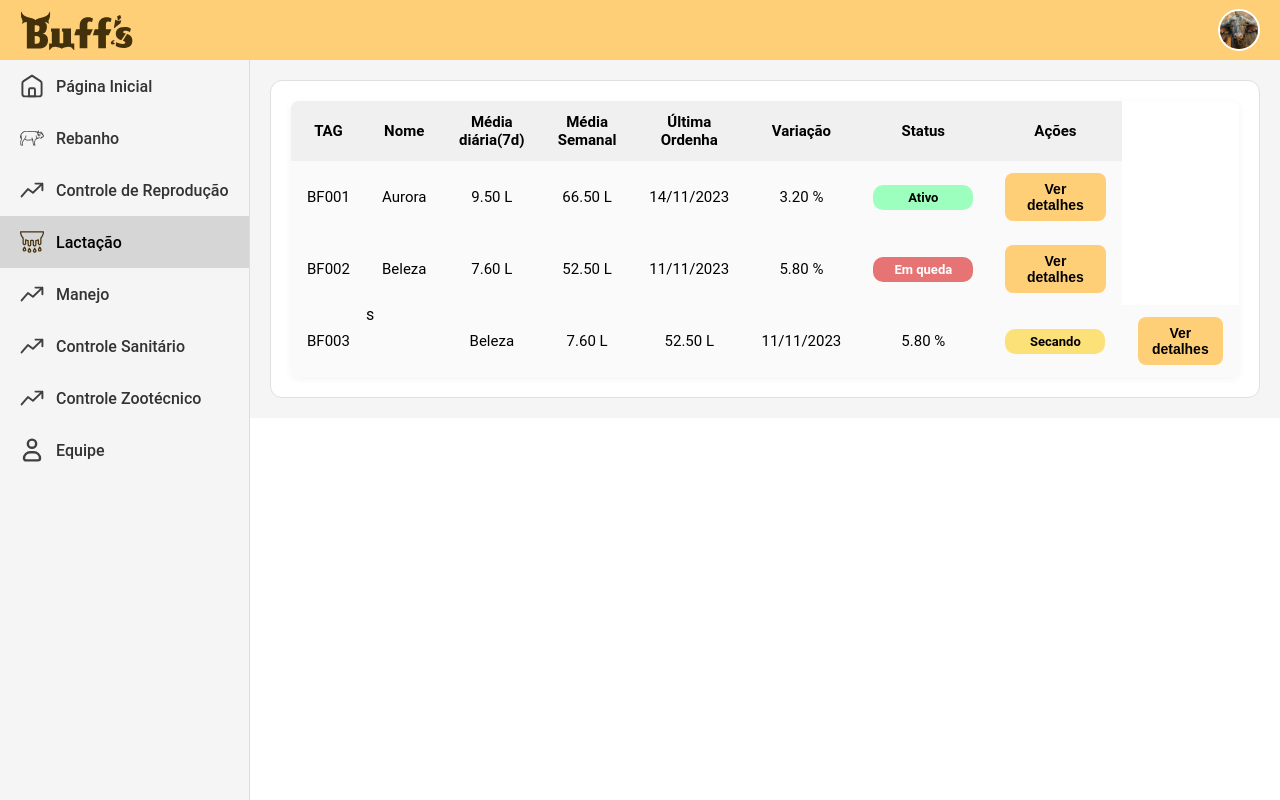
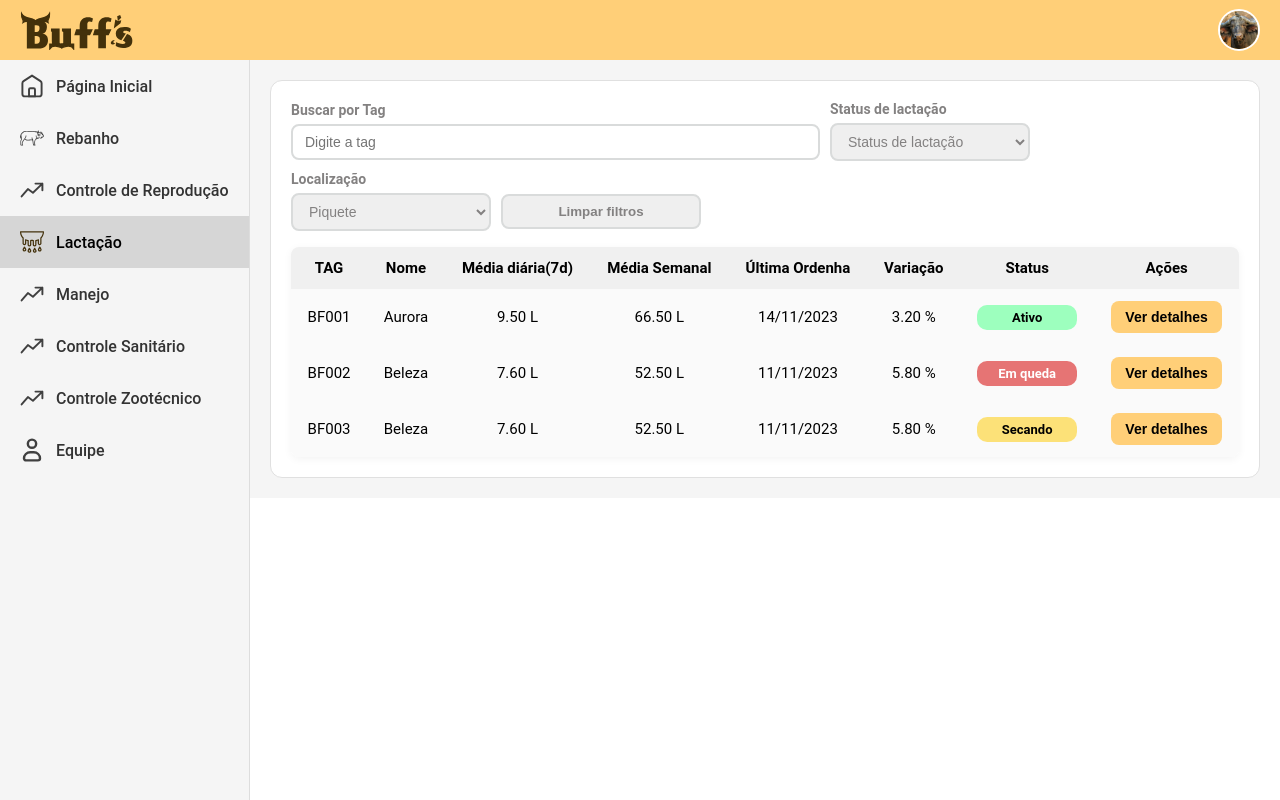
Before and after one commit to CyberLiveStock/dsm4-buffs-frontend, a Next.js app: page /lactacao in a window 1280 px wide. Built offline with nearby package versions, Linux system fonts and the light colour scheme; no server answers.

Commit message:
Feat: Desenvolvimento dos filtros da tabela de lactação

```diff
--- a/package.json
+++ b/package.json
@@ -13,6 +13,11 @@
     "@dnd-kit/modifiers": "^9.0.0",
     "@dnd-kit/sortable": "^10.0.0",
     "@dnd-kit/utilities": "^3.2.2",
+    "@fortawesome/fontawesome-svg-core": "^6.7.2",
+    "@fortawesome/free-brands-svg-icons": "^6.7.2",
+    "@fortawesome/free-regular-svg-icons": "^6.7.2",
+    "@fortawesome/free-solid-svg-icons": "^6.7.2",
+    "@fortawesome/react-fontawesome": "^0.2.2",
     "@radix-ui/react-avatar": "^1.1.7",
     "@radix-ui/react-checkbox": "^1.2.3",
     "@radix-ui/react-dialog": "^1.1.11",
--- a/src/pages/lactacao.js
+++ b/src/pages/lactacao.js
@@ -1,10 +1,45 @@
 import Layout from "@/layout/Layout.js";
 import styles from "@/styles/Lactacao.module.css";
+import { FontAwesomeIcon } from "@fortawesome/react-fontawesome";
+import { faSearch } from "@fortawesome/free-solid-svg-icons";
 
 export default function Lactacao() {
   return (
     <div className={styles.container}>
       <div className={styles.containerTable}>
+        <div class={styles.filtrosContainer}>
+          <div className={styles.filtroGroup}>
+            <label className={styles.filtroLabel}>Buscar por Tag</label>
+
+            <input
+              type="text"
+              class={styles.filtroInput}
+              placeholder="Digite a tag"
+            />
+          </div>
+
+          <div className={styles.filtroGroup}>
+            <label className={styles.filtroLabel}>Status de lactação</label>
+            <select class={styles.filtroSelect}>
+              <option>Status de lactação</option>
+              <option>Ativa</option>
+              <option>Em queda</option>
+              <option>Secando</option>
+            </select>
+          </div>
+
+          <div className={styles.filtroGroup}>
+            <label className={styles.filtroLabel}>Localização</label>
+            <select className={styles.filtroSelect}>
+              <option>Piquete</option>
+              <option>Piquete 1</option>
+              <option>Piquete 2</option>
+            </select>
+          </div>
+
+          <button class={styles.filtroBtn}>Limpar filtros</button>
+        </div>
+
         <div>
           <table className={styles.tabela}>
             <thead className={styles.thead}>
@@ -55,7 +90,7 @@ export default function Lactacao() {
               </tr>
 
               <tr className={styles.trPar}>
-                <td className={styles.td}>BF003</td>s
+                <td className={styles.td}>BF003</td>
                 <td className={styles.td}>Beleza</td>
                 <td className={styles.td}>7.60 L</td>
                 <td className={styles.td}>52.50 L</td>
--- a/src/styles/Lactacao.module.css
+++ b/src/styles/Lactacao.module.css
@@ -8,6 +8,65 @@
   box-sizing: border-box;
   gap: 20px;
 }
+
+.filtrosContainer {
+  display: flex;
+  gap: 10px;
+  /* margin-bottom: 0px; */
+  flex-wrap: wrap;
+  align-items: center;
+}
+
+.filtroInput{
+  padding: 8px 12px;
+  border: 2px solid #D9DBDB;
+  border-radius: 8px;
+  font-size: 14px;
+  width: 501px;
+}
+.filtroSelect {
+  padding: 8px 12px;
+  color:#838181;
+  border: 2px solid #D9DBDB;
+  border-radius: 8px;
+  font-size: 14px;
+  width: 200px;
+}
+
+.filtroGroup {
+  display: flex;
+  flex-direction: column;
+}
+
+.inputComIcone {
+  display: flex;
+  align-items: center;
+  width: 200px;
+  background-color: #fda703;
+  border-radius: 5px;
+  overflow: hidden;
+}
+
+.filtroLabel {
+  font-weight: 600;
+  margin-bottom: 6px;
+  color: #838181;
+  font-size: 14px;
+}
+
+.filtroBtn {
+  margin-top: 20px;
+  width: 200px;
+  padding: 8px 14px;
+  border: 2px solid #D9DBDB;
+  background-color: none;
+  border-radius: 8px;
+  cursor: pointer;
+  font-weight: bold;
+  color: #838181;
+}
+
+
 
 .containerTable{
   width: 100%;
```
Also changed, not shown: 1 other file (tests, documents, lock files or other folders).
